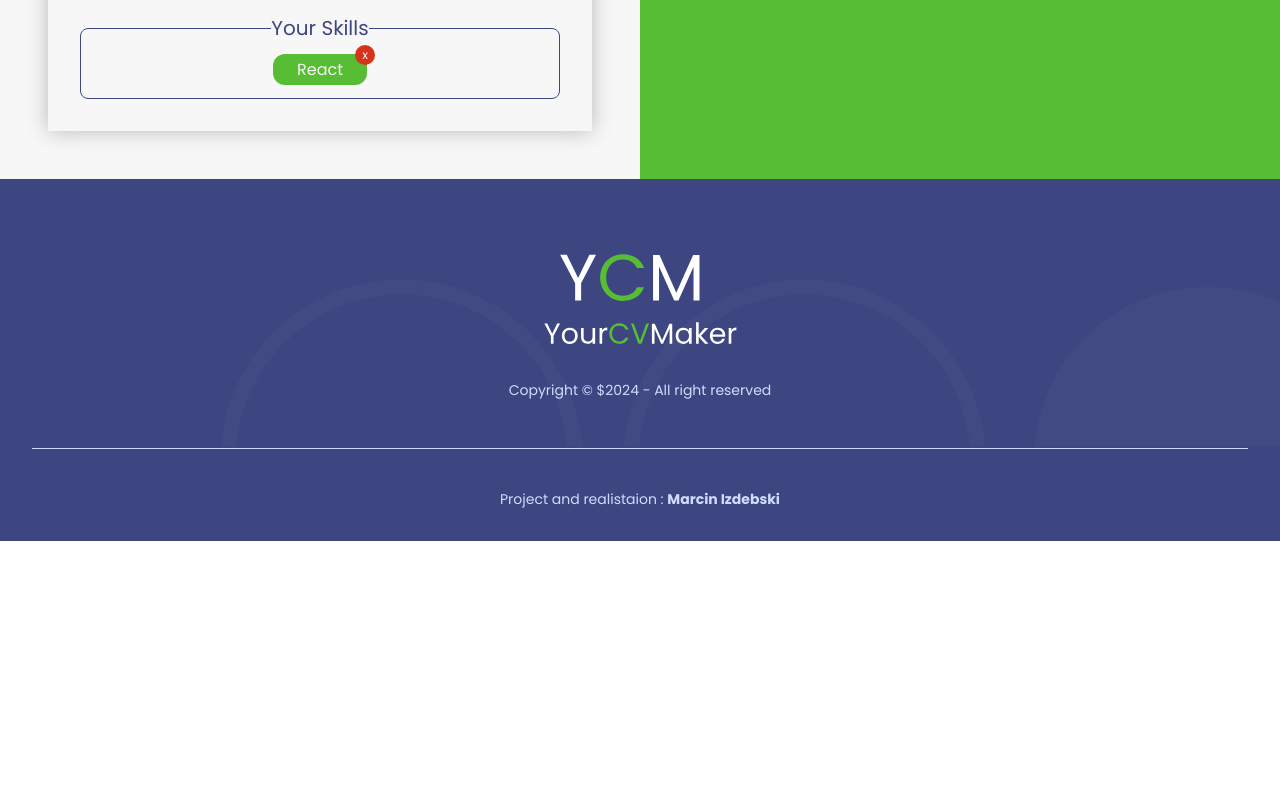
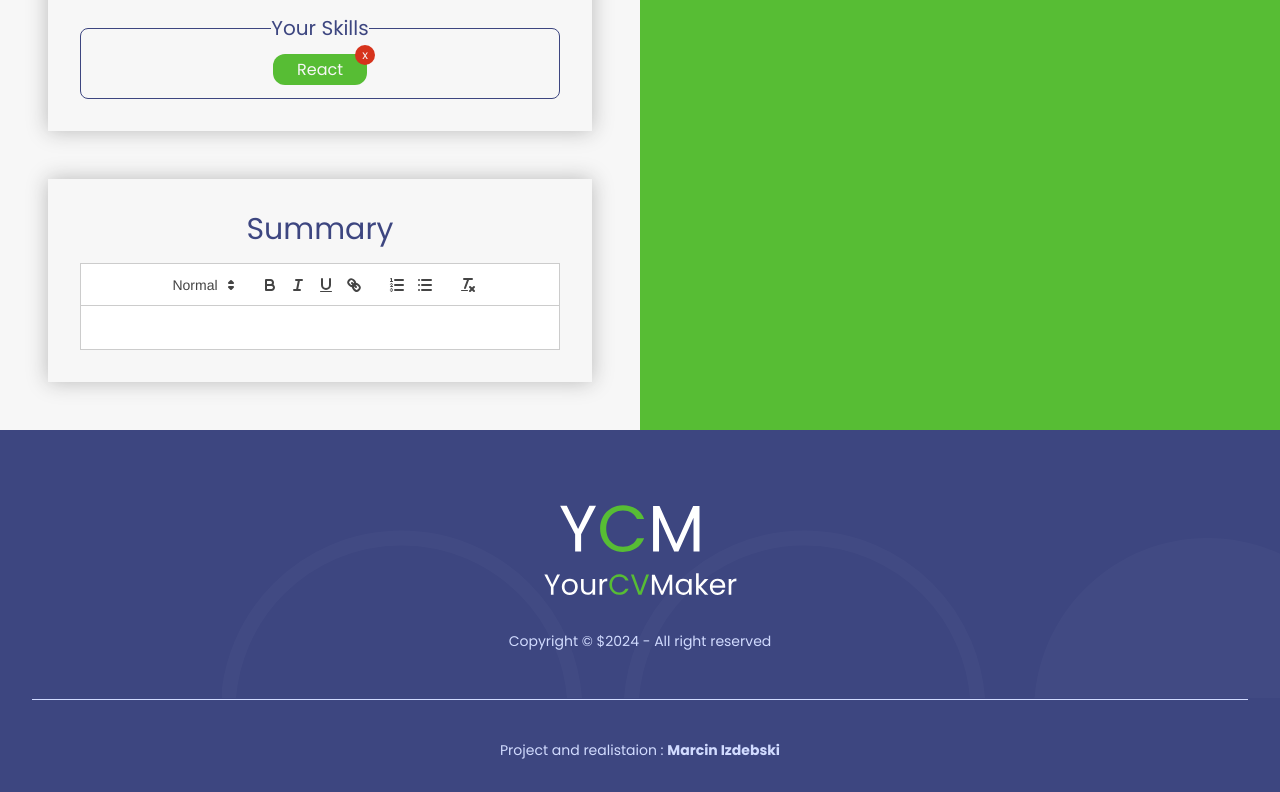
Before and after one commit to mizdebski77/YCM, a Next.js app: page /Creator in a window 1280 px wide. Shown: the part 1835-2627 px from the top of the page. Before the commit the page ends 2376 px from the top, so only its background shows below. Built offline with nearby package versions, Linux system fonts and the light colour scheme; no server answers.

Commit message:
Summary form added

```diff
--- a/src/app/Creator/page.tsx
+++ b/src/app/Creator/page.tsx
@@ -161,6 +161,18 @@ export default function Creator() {
                 </div>
 
 
+                <div className="shadow-[0_0_20px_#b9b9b9] p-8 ">
+                    <span className="text-3xl">Summary</span>
+                    <form className="rounded-2xl grid  gap-4 mt-4">
+
+                        <div >
+                            <ReactQuill theme="snow" style={{ background: 'white', }} />
+                        </div>
+                    </form>
+                </div>
+
+
+
 
 
 
```
